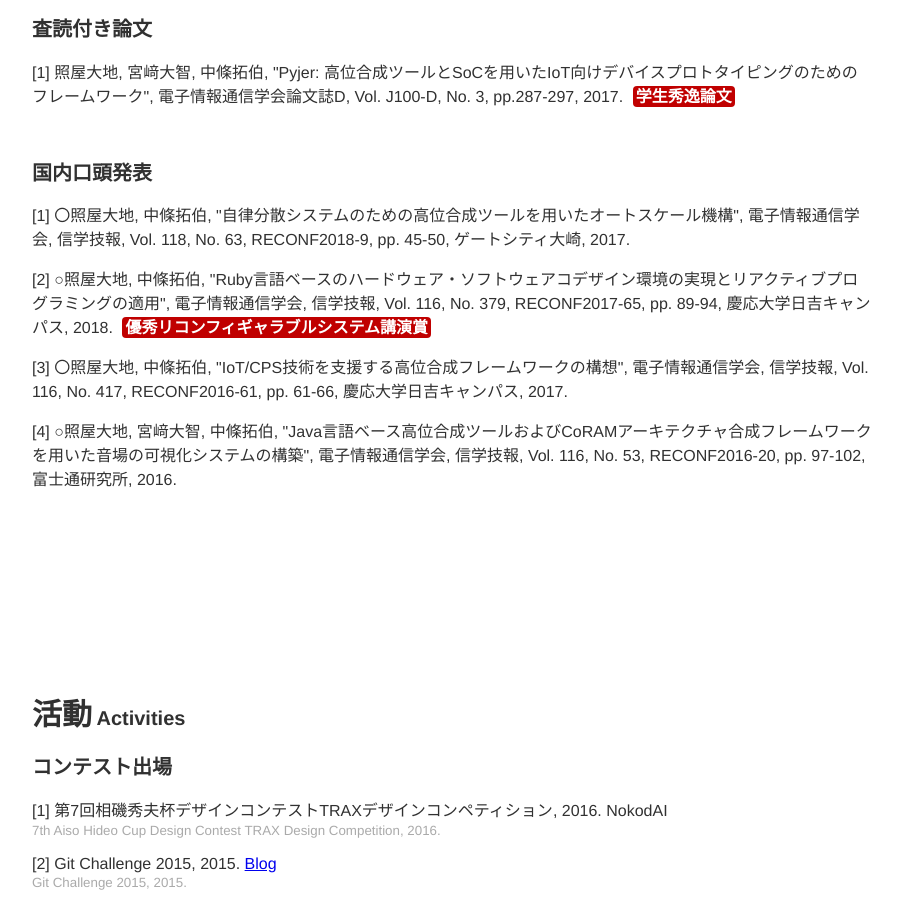
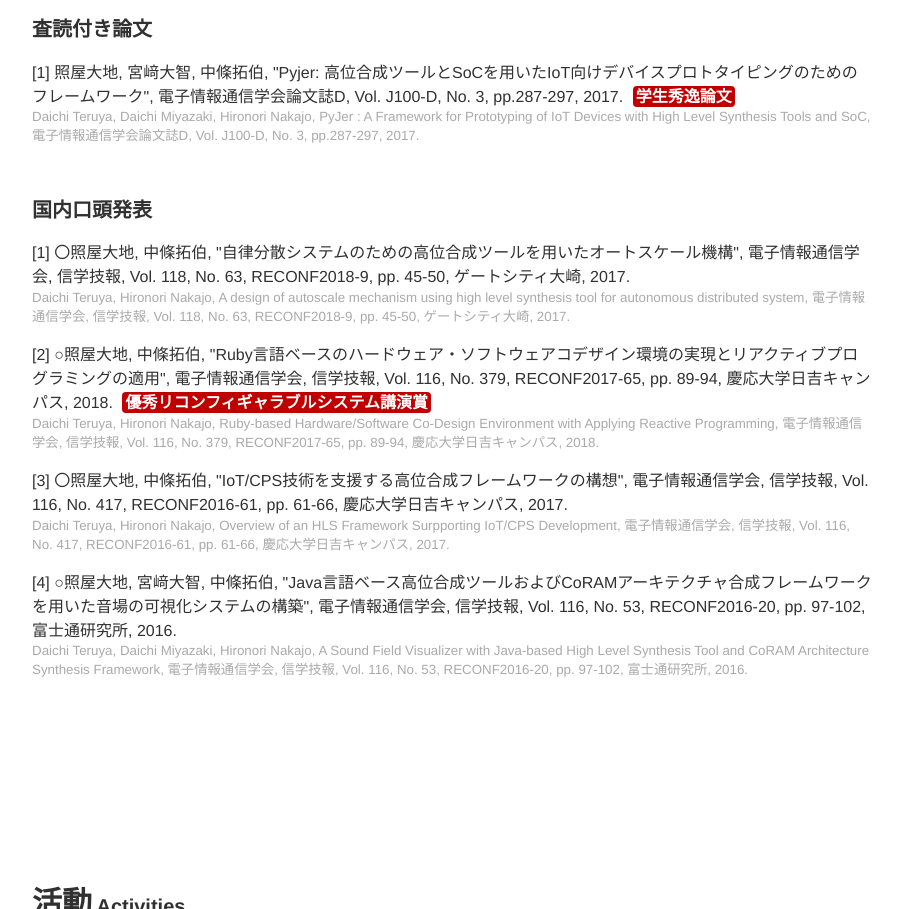
Before and after one commit to maruuusa83/profile, a plain HTML site: page index.html in a window 1280 px wide. Shown: the part 2340-3249 px from the top of the page, without its empty margins (188-1089 px from the left). Drawn offline with nearby package versions, Linux system fonts and the light colour scheme.

Commit message:
add etitle and eauthors to research-template

```diff
--- a/index.html
+++ b/index.html
@@ -204,6 +204,12 @@
     <span class="text"></span>
     <a class="url"></a>
     <span class="prize"></span>
+    <span class="en">
+      <span class="eauthors"></span>,
+      <span class="etitle"></span>,
+      <span class="bookinfo"></span>,
+      <span class="year"></span>.
+    </span>
   </p>
 </div>
 <div id="titleandyear-template">
--- a/static/data.js
+++ b/static/data.js
@@ -2,7 +2,9 @@ var data = {
   journals:
   [
     { authors: "照屋大地, 宮﨑大智, 中條拓伯",
+      eauthors: "Daichi Teruya, Daichi Miyazaki, Hironori Nakajo",
       title: "Pyjer: 高位合成ツールとSoCを用いたIoT向けデバイスプロトタイピングのためのフレームワーク",
+      etitle: "PyJer : A Framework for Prototyping of IoT Devices with High Level Synthesis Tools and SoC",
       bookinfo: "電子情報通信学会論文誌D, Vol. J100-D, No. 3, pp.287-297",
       text: '<span class="important">学生秀逸論文</span>',
       year: 2017
@@ -15,23 +17,31 @@ var data = {
   [
     {
       authors: "〇照屋大地, 中條拓伯",
+      eauthors: "Daichi Teruya, Hironori Nakajo",
       title: "自律分散システムのための高位合成ツールを用いたオートスケール機構",
+      etitle: "A design of autoscale mechanism using high level synthesis tool for autonomous distributed system",
       bookinfo: "電子情報通信学会, 信学技報, Vol. 118, No. 63, RECONF2018-9, pp. 45-50, ゲートシティ大崎",
       year: 2017
     }, {
       authors: "○照屋大地, 中條拓伯",
+      eauthors: "Daichi Teruya, Hironori Nakajo",
       title: "Ruby言語ベースのハードウェア・ソフトウェアコデザイン環境の実現とリアクティブプログラミングの適用",
+      etitle: "Ruby-based Hardware/Software Co-Design Environment with Applying Reactive Programming",
       bookinfo: "電子情報通信学会, 信学技報, Vol. 116, No. 379, RECONF2017-65, pp. 89-94, 慶応大学日吉キャンパス",
       text: '<span class="important">優秀リコンフィギャラブルシステム講演賞</span>',
       year: 2018
     }, {
       authors: "〇照屋大地, 中條拓伯",
+      eauthors: "Daichi Teruya, Hironori Nakajo",
       title: "IoT/CPS技術を支援する高位合成フレームワークの構想",
+      etitle: "Overview of an HLS Framework Surpporting IoT/CPS Development",
       bookinfo: "電子情報通信学会, 信学技報, Vol. 116, No. 417, RECONF2016-61, pp. 61-66, 慶応大学日吉キャンパス",
       year: 2017
     }, {
       authors: "○照屋大地,  宮﨑大智, 中條拓伯",
+      eauthors: "Daichi Teruya, Daichi Miyazaki, Hironori Nakajo",
       title: "Java言語ベース高位合成ツールおよびCoRAMアーキテクチャ合成フレームワークを用いた音場の可視化システムの構築",
+      etitle: "A Sound Field Visualizer with Java-based High Level Synthesis Tool and CoRAM Architecture Synthesis Framework",
       bookinfo: "電子情報通信学会, 信学技報, Vol. 116, No. 53, RECONF2016-20, pp. 97-102, 富士通研究所",
       year: 2016
     }
```
